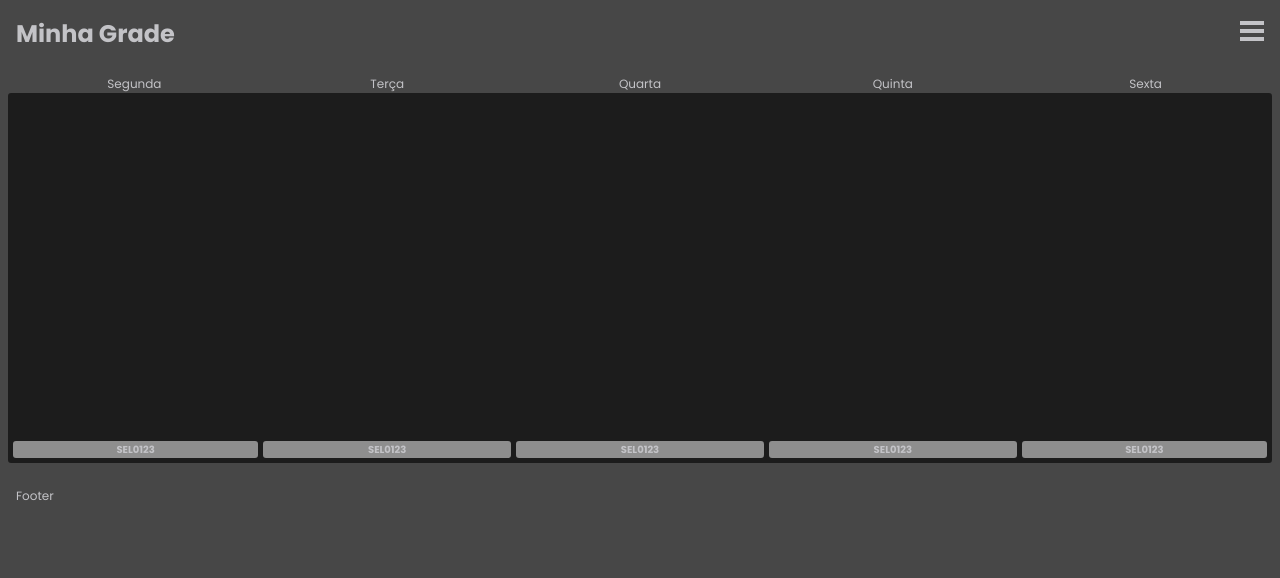
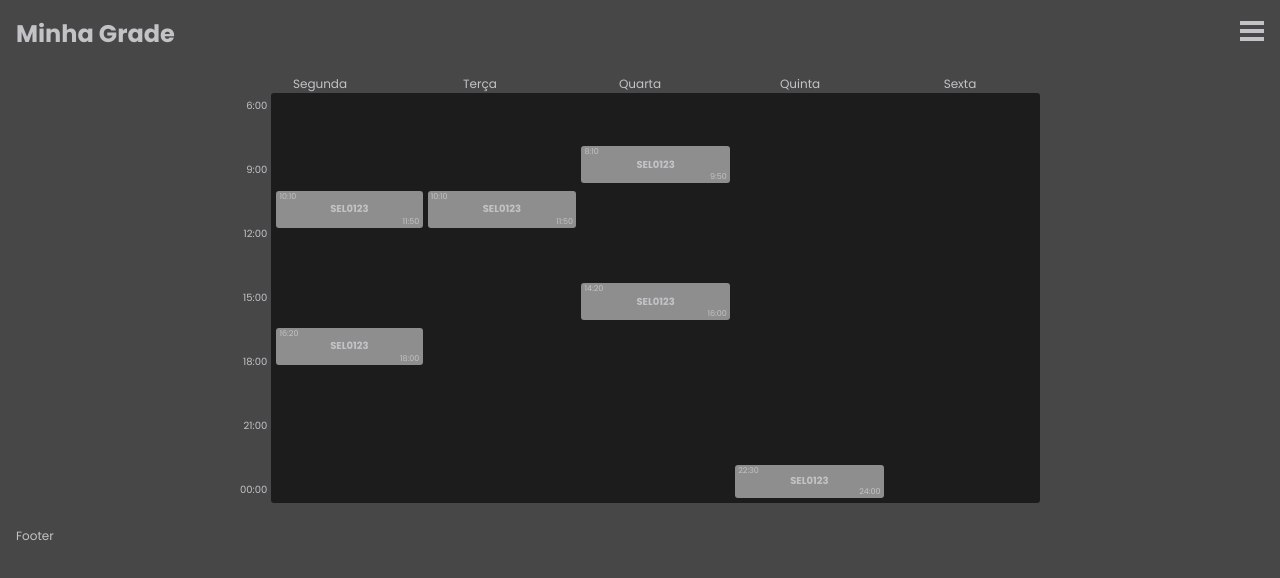
Before and after one commit to felipepimentab/minha-grade, a Nuxt app: page / in a window 1280 px wide. Shown: the top 578 px of the page. Built offline with nearby package versions, Linux system fonts and the light colour scheme.

Commit message:
feat(table): basic functional table layout and logic

```diff
--- a/components/Table.vue
+++ b/components/Table.vue
@@ -19,23 +19,158 @@
 
     </div>
     <div class="table__body">
-      <TableColumn />
-      <TableColumn />
-      <TableColumn />
-      <TableColumn />
-      <TableColumn />
+      <div class="table__body__timestamps">
+        <span class="timestamp">6:00</span>
+        <span class="timestamp">9:00</span>
+        <span class="timestamp">12:00</span>
+        <span class="timestamp">15:00</span>
+        <span class="timestamp">18:00</span>
+        <span class="timestamp">21:00</span>
+        <span class="timestamp">00:00</span>
+      </div>
+      <div class="table__body__content">
+        <TableColumn :weekday="2" :disciplinas="placeholderData" />
+        <TableColumn :weekday="3" :disciplinas="placeholderData" />
+        <TableColumn :weekday="4" :disciplinas="placeholderData" />
+        <TableColumn :weekday="5" :disciplinas="placeholderData" />
+        <TableColumn :weekday="6" :disciplinas="placeholderData" />
+      </div>
     </div>
   </div>
 </template>
 
 <script>
 export default {
+  data() {
+    return {
+      placeholderData: [
+        {
+          nome: 'Introdução à Visão Computacional',
+          codigo: 'SEL0339',
+          professor: 'Marcelo Andrade Costa Vieira',
+          site: {
+            nome: 'Moodle',
+            link: 'https://edisciplinas.usp.br/enrol/index.php?id=91229',
+          },
+          aula: {
+            nome: 'Google Meets',
+            link: 'https://meet.google.com/wbu-ioje-ybd?pli=1&authuser=1',
+          },
+          eletiva: true,
+          aulas: [
+            {
+              diaDaSemana: 2,
+              timeBegin: {
+                hours: 10,
+                minutes: 10,
+              },
+              timeEnd: {
+                hours: 11,
+                minutes: 50,
+              }
+            },
+            {
+              diaDaSemana: 5,
+              timeBegin: {
+                hours: 22,
+                minutes: 30,
+              },
+              timeEnd: {
+                hours: 24,
+                minutes: 0,
+              }
+            },
+          ]
+        },
+
+        {
+          nome: 'Conversão Eletromecânica de Energia',
+          codigo: 'SEL0329',
+          professor: 'José Carlos de Melo Vieira Júnior',
+          site: {
+            nome: 'Moodle',
+            link: 'https://edisciplinas.usp.br/enrol/index.php?id=91030',
+          },
+          aula: {
+            nome: 'Google Meets',
+            link: 'https://meet.google.com/twq-pcwm-sqf?pli=1&authuser=1',
+          },
+          eletiva: false,
+          aulas: [
+            {
+              diaDaSemana: 3,
+              timeBegin: {
+                hours: 10,
+                minutes: 10,
+              },
+              timeEnd: {
+                hours: 11,
+                minutes: 50,
+              }
+            },
+            {
+              diaDaSemana: 4,
+              timeBegin: {
+                hours: 14,
+                minutes: 20,
+              },
+              timeEnd: {
+                hours: 16,
+                minutes: 0,
+              }
+            }
+          ]
+        },
+
+        {
+          nome: 'Estatística 1',
+          codigo: 'SME0320',
+          professor: 'Eduardo Fontoura Costa',
+          site: {
+            nome: 'Moodle',
+            link: 'https://edisciplinas.usp.br/enrol/index.php?id=92645',
+          },
+          aula: {
+            nome: 'Google Meets',
+            link: 'https://meet.google.com/eue-khdu-hpk?pli=1&authuser=1',
+          },
+          eletiva: false,
+          aulas: [
+            {
+              diaDaSemana: 2,
+              timeBegin: {
+                hours: 16,
+                minutes: 20,
+              },
+              timeEnd: {
+                hours: 18,
+                minutes: 0,
+              }
+            },
+            {
+              diaDaSemana: 4,
+              timeBegin: {
+                hours: 8,
+                minutes: 10,
+              },
+              timeEnd: {
+                hours: 9,
+                minutes: 50,
+              }
+            }
+          ]
+        },
+      ],
+    }
+  }
 }
 </script>
 
 <style lang="scss" scoped>
 .table {
   width: 100%;
+  max-width: 50rem;
+  margin: auto;
 
   &__head {
     width: 100%;
@@ -50,9 +185,28 @@ export default {
   }
 
   &__body {
-    width: 100%;
-    display: grid;
-    grid-template-columns: 1fr 1fr 1fr 1fr 1fr;
+    display: flex;
+    align-items: center;
+    justify-content: center;
+
+    &__timestamps {
+      height: 25rem;
+      margin-right: 0.25rem;
+      display: flex;
+      flex-direction: column;
+      align-items: flex-end;
+      justify-content: space-between;
+
+      .timestamp {
+        font-size: 10px;
+      }
+    }
+
+    &__content {
+      width: 100%;
+      display: grid;
+      grid-template-columns: 1fr 1fr 1fr 1fr 1fr;
+    }
   }
 }
 </style>
--- a/components/TableColumn.vue
+++ b/components/TableColumn.vue
@@ -1,11 +1,29 @@
 <template>
   <div class="column">
-    <TableItem :start-time="comeco" :end-time="fim"/>
+    <div class="column-content">
+      <TableItem
+        v-for="aula in listOfClasses"
+        :key="aula"
+        :start-time="aula.timeBegin"
+        :end-time="aula.timeEnd"
+      />
+    </div>
   </div>
 </template>
 
 <script>
 export default {
+  props: {
+    weekday: {
+      type: Number,
+      required: true,
+    },
+    disciplinas: {
+      type: Array,
+      required: true,
+    },
+  },
+
   data() {
     return {
       comeco: {
@@ -17,7 +35,27 @@ export default {
         minutes: 0
       }
     }
-  }
+  },
+
+  computed: {
+    listOfClasses() {
+      const auxList = [];
+
+      this.disciplinas.forEach(disciplina => {
+        auxList.push(disciplina.aulas.filter(aula => aula.diaDaSemana === this.weekday));
+      });
+
+      const classList = [];
+
+      auxList.forEach(aulas => {
+        aulas.forEach(aula => {
+          classList.push(aula);
+        });
+      });
+
+      return classList;
+    }
+  },
 }
 </script>
 
@@ -25,8 +63,14 @@ export default {
 .column {
   width: calc(100% - 5px);
   padding: 5px 2.5px;
-  height: 360px;
+  height: 25rem;
   background-color: rgba($color: #000, $alpha: 0.6);
+
+  &-content {
+    width: 100%;
+    position: relative;
+    height: 100%;
+  }
 
   &:first-child {
     border-radius: 3px 0 0 3px;
--- a/components/TableItem.vue
+++ b/components/TableItem.vue
@@ -1,9 +1,10 @@
 <template>
   <div
     class="class"
-    :class="itemClass"
     :style="classStyle"
   >
+    <span class="begin">{{ startTime.hours }}:{{ startTime.minutes === 0 ? '00' : startTime.minutes }}</span>
+    <span class="end">{{ endTime.hours }}:{{ endTime.minutes === 0 ? '00' : endTime.minutes }}</span>
     <span class="class__text">SEL0123</span>
   </div>
 </template>
@@ -42,7 +43,8 @@ export default {
   display: flex;
   flex-direction: column;
   align-items: center;
-  position: relative;
+  position: absolute;
+  width: 100%;
   justify-content: center;
   background-color: rgba(#fff, 0.5);
   border-radius: 3px;
@@ -52,5 +54,19 @@ export default {
     font-weight: bold;
     font-size: 10px;
   }
+
+  .begin {
+    position: absolute;
+    font-size: 0.5rem;
+    top: 0;
+    left: 0.2rem;
+  }
+
+  .end {
+    position: absolute;
+    font-size: 0.5rem;
+    bottom: 0;
+    right: 0.2rem;
+  }
 }
 </style>
--- /dev/null
+++ b/store/index.js
@@ -0,0 +1,9 @@
+export const state = () => ({
+  counter: 0
+})
+
+export const mutations = {
+  increment(state) {
+    state.counter++
+  }
+}
```
Also changed, not shown: store/classes.js (added).
